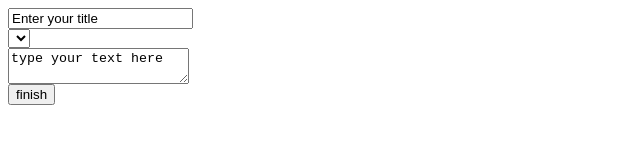
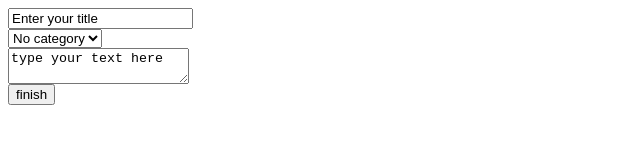
Before and after one commit to agahebeye/notepad, a React (Vite) app: page / in a window 1280 px wide. Both pictures are taken after a click on the button "create one". Shown: the top 160 px of the page, without its empty margins (0-640 px from the left). Built offline with nearby package versions, Linux system fonts and the light colour scheme.

Commit message:
add categories to notes

```diff
--- a/src/Application.tsx
+++ b/src/Application.tsx
@@ -4,11 +4,13 @@ import { Main } from "./partials/Main";
 import { Editor } from "./partials/Editor";
 
 import { initialState, reducer } from "./reducer";
-import type { Category } from "./types";
+import { categories as initialCategories } from "./data";
+import { Category } from "./types";
 
 export function Application() {
   const [state, dispatch] = React.useReducer(reducer, initialState);
-  const [categories, setCategories] = React.useState<Category[]>([]);
+  const [categories, setCategories] =
+    React.useState<Category[]>(initialCategories);
 
   console.log("application rendered");
 
--- a/src/components/NoteList.tsx
+++ b/src/components/NoteList.tsx
@@ -18,8 +18,11 @@ export function NoteList(props: NoteItemProps) {
                 {note.title}
               </a>
             </h3>
-            <div className="note--description">Lorem, ipsum dolor.</div>
-            <div className="note--date">December 10</div>
+            <div>Lorem ipsum dolor sit amet consectetur.</div>
+            <div className="note--description">
+              <small>{note?.category ?? "no category"}</small>&bull;
+              <small className="note--date">December 10</small>
+            </div>
           </article>
         );
       })}
--- a/src/data.ts
+++ b/src/data.ts
@@ -2,6 +2,9 @@ import { nanoid } from "nanoid"
 
 export const categories = [
     {
+        id: nanoid(),
+        name: 'No category'
+    }, {
         id: nanoid(),
         name: 'Travel'
     },
--- a/src/partials/Editor.tsx
+++ b/src/partials/Editor.tsx
@@ -11,7 +11,7 @@ type EditorProps = {
   setCategories: React.Dispatch<React.SetStateAction<Category[]>>;
 };
 
-type EditorInput = HTMLInputElement | HTMLTextAreaElement;
+type EditorInput = HTMLInputElement | HTMLTextAreaElement | HTMLSelectElement;
 
 export function Editor(props: EditorProps) {
   const currentNote = props.state.notes.find(
@@ -19,8 +19,11 @@ export function Editor(props: EditorProps) {
   );
 
   const categoryElements = props.categories.map((category) => {
+    const attributes =
+      category.name === "No category" ? { disabled: true } : undefined;
+
     return (
-      <option value={category.id} key={category.id}>
+      <option value={category.name} key={category.id} {...attributes}>
         {category.name}
       </option>
     );
@@ -39,7 +42,13 @@ export function Editor(props: EditorProps) {
           value={currentNote?.title}
         />
 
-        <select name="category">{categoryElements}</select>
+        <select
+          name="category"
+          value={currentNote?.category}
+          onChange={handleChange}
+        >
+          {categoryElements}
+        </select>
 
         <textarea
           name="text"
--- a/src/partials/Main.tsx
+++ b/src/partials/Main.tsx
@@ -68,6 +68,7 @@ export function Main(props: MainProps) {
       createdAt: new Date().toDateString(),
       text: "type your text here",
       favourite: false,
+      category: "No category",
     };
 
     props.dispatch({ type: "addNote", payload: note });
--- a/src/types.ts
+++ b/src/types.ts
@@ -1,6 +1,6 @@
 export declare type Note = {
     id: string | number;
-    categoryId?: string | number
+    category?: string | number
     title: string;
     description: string;
     text: string;
```
